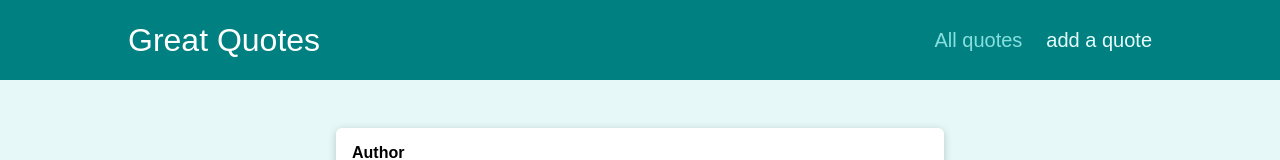
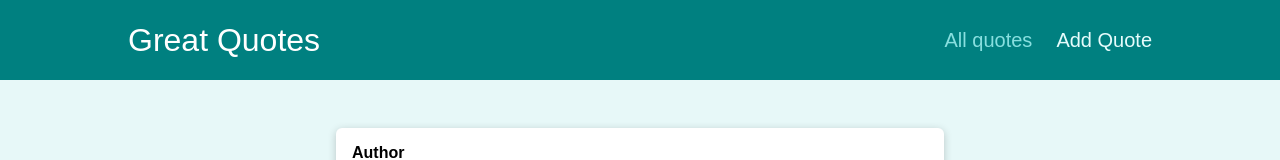
Before and after one commit to shahbaazchaviwale/react-mar-2022-route-practice, a React (Create React App) app: page /new-quote in a window 1280 px wide. Shown: the top 160 px of the page. Built offline with nearby package versions, Linux system fonts and the light colour scheme.

Commit message:
Implementing Programmatic (route) Navigation

```diff
--- a/src/components/layout/MainNavigation.js
+++ b/src/components/layout/MainNavigation.js
@@ -13,7 +13,7 @@ const MainNavigation = () => {
             </li>
             <li>
                 <NavLink to="/new-quote" activeClassName={classes.active}>
-                    add a quote
+                    Add Quote
                 </NavLink>
             </li>
         </ul>
--- a/src/pages/NewQuotes.js
+++ b/src/pages/NewQuotes.js
@@ -1,15 +1,23 @@
-import {Fragment} from 'react';
-import QuoteForm from '../components/quotes/QuoteForm';
-
+import { Fragment } from "react";
+import { useHistory } from "react-router-dom";
+import QuoteForm from "../components/quotes/QuoteForm";
 
 const NewQuotes = () => {
-
-const FormHandler = (quoteData) => {
-    console.log('quoteData >>', quoteData);
-}
-return <Fragment>
-        <QuoteForm onAddQuote={FormHandler}/>
+  const history = useHistory();
+  const FormHandler = (quoteData) => {
+    console.log("quoteData >>", quoteData);
+    /**
+     * What is difference between PUSH and REPLACE in react router?
+        When you use the router.replace , you're overwritting the top of the the stack.
+        When using the router.push , it adds a new route to the top of the stack .
+     */
+    history.push("/quotes");
+  };
+  return (
+    <Fragment>
+      <QuoteForm onAddQuote={FormHandler} />
     </Fragment>
-}
+  );
+};
 
 export default NewQuotes;
```
